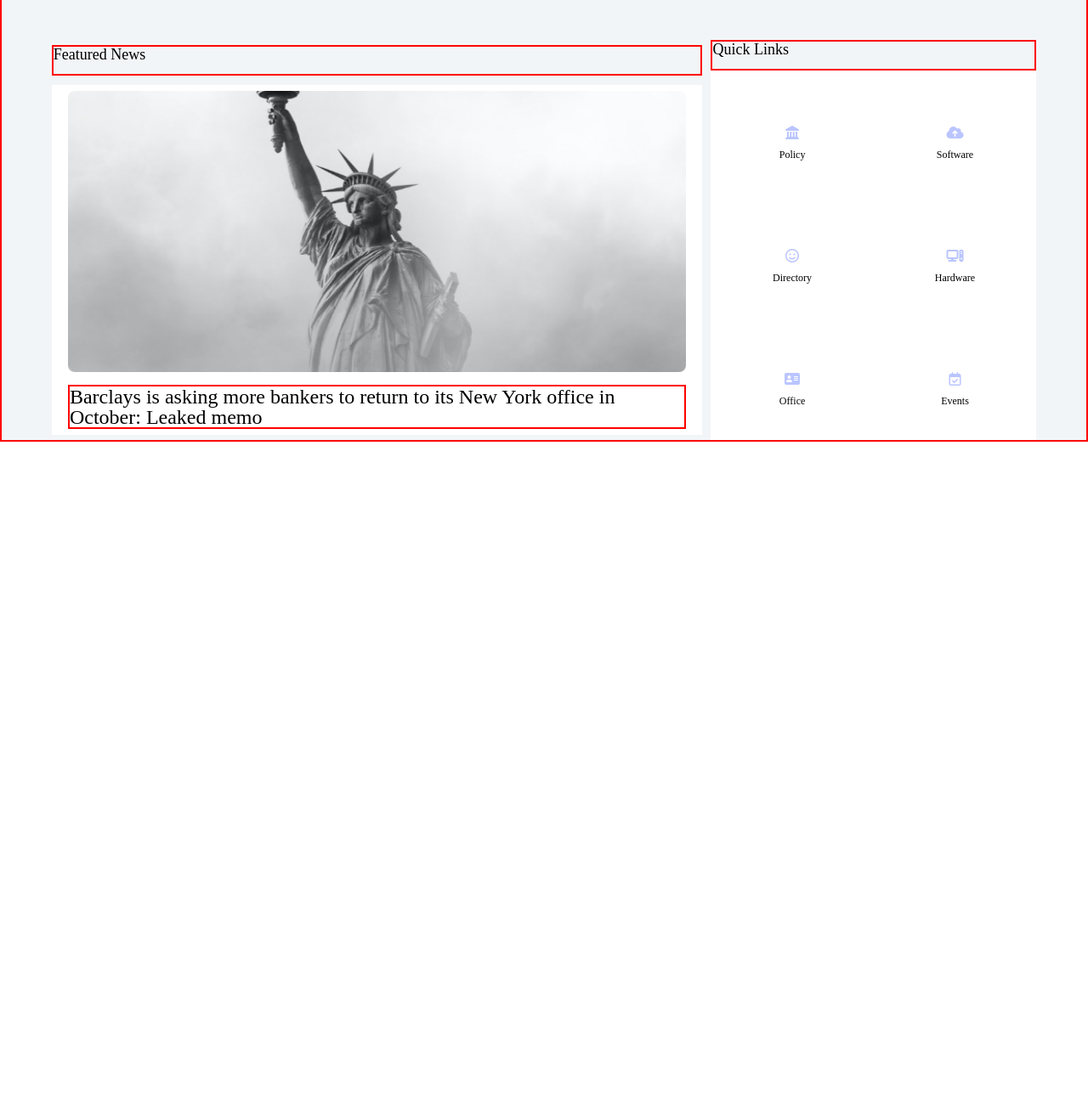
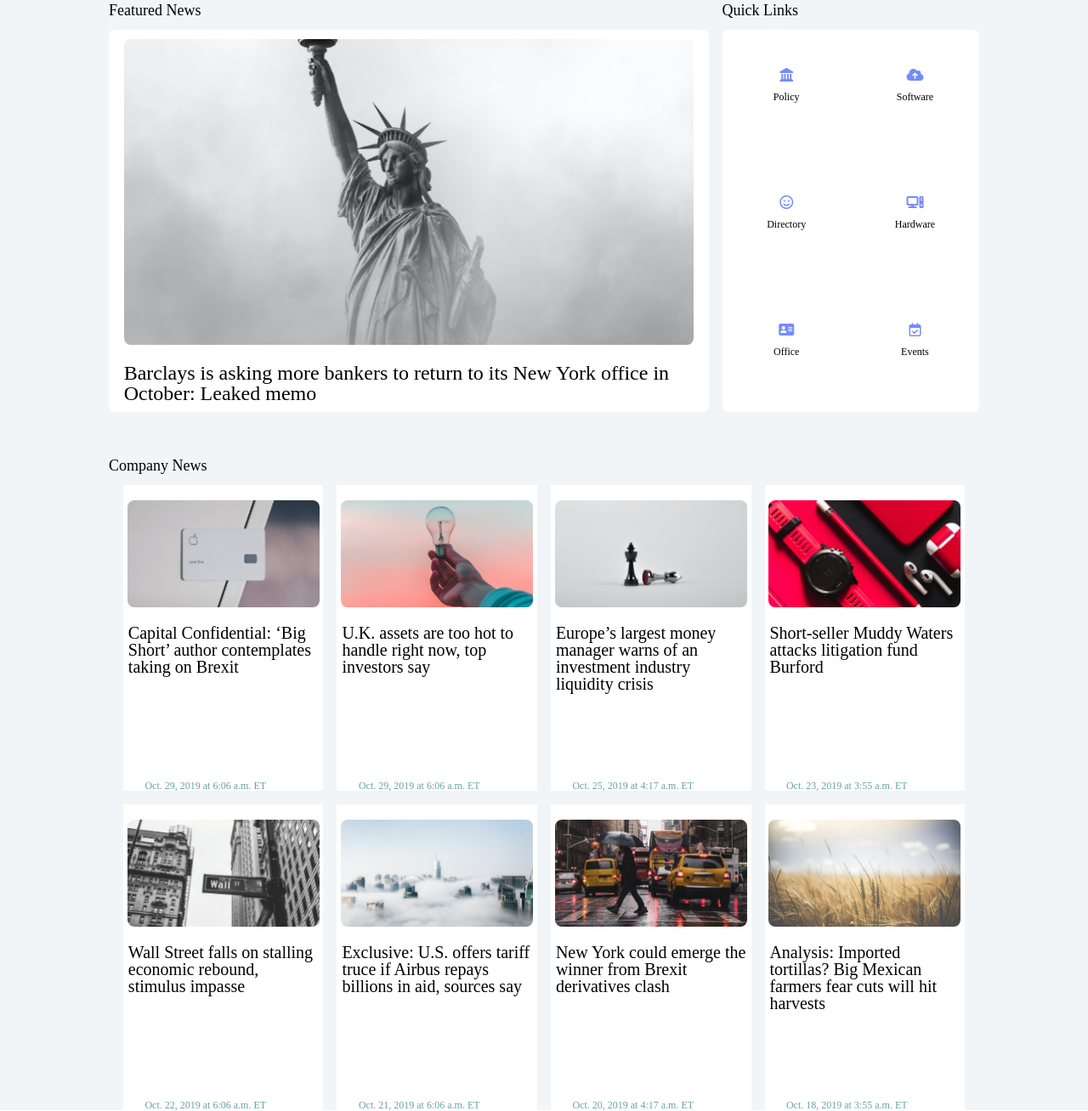
Before and after one commit to DavitMchedlishvili/Davaleba-6, a plain HTML site: page index.html in a window 1280 px wide. Shown: the part 172-1480 px from the top of the page at 85% size. Before the commit the page ends 800 px from the top, so only its background shows below. Drawn offline with Linux system fonts and the light colour scheme.

Commit message:
added section 2
seaction 2 is container with small news boxes

```diff
--- a/CSS/style.css
+++ b/CSS/style.css
@@ -2,23 +2,20 @@
     max-width: 1366px;
     width: 100%;
     margin: auto;
-    border: 2px solid red;
+    background-color: #F2F5F8;
 }
 
 
 header{
     width: 100%;
-    border: 2px solid red;
+    background-color: white;
     display: flex;
     padding: 30px 40px;
     justify-content: space-between;
     align-items:  center;
 }
 
-nav{
-    border: 2px solid red;
 
-}
 
 
 
@@ -63,12 +60,12 @@ nav{
 
 .section1{
 
-    background-color: #F2F5F8;
-    width: 100%;
+    width: 80%;
+    margin: 0 auto;
+    padding-top: 78px;
     display: flex;
-    flex-direction: row;
-    gap: 10px;
-    justify-content: center;
+    gap: 16px;
+
 
 
 
@@ -82,16 +79,18 @@ nav{
 
 .section1L{
 
-    width: 60%;
+    width: 70%;
     display: flex;
     flex-direction: column;
-    padding-top: 116px;
-    justify-content: space-around;
+
+}
 
 
 
+.title1{
 
-
+    margin-bottom: 14px;
+    font-size: 18px;
 
 
 }
@@ -101,10 +100,12 @@ nav{
 
 .barcleys{
     background-color: white;
+    height: 450px;
     display: flex;
     flex-direction: column;
     align-items: center;
     justify-content: space-around;
+    border-radius: 8px;
 
 
 
@@ -117,26 +118,19 @@ nav{
 }
 
 .caption1{
-    border: 2px solid red;
+
     width: 95%;
     font-size: 24px;
 
 }
 
-.title1{
-    border: 2px solid red;
-    padding-bottom: 14px;
-    font-size: 18px;
 
-
-}
 
 
 
 .section1R{
     width: 30%;
-    /* background-color: white; */
-    padding-top: 116px;
+
 
 }
 
@@ -144,39 +138,46 @@ nav{
 
 .title2{
     font-size: 18px;
-    padding-bottom: 14px;
-    border: 2px solid red;
-}
+    margin-bottom: 14px;
 
-
-
-
-.quicklinks{
-    width: 100%;
-    max-height: 471px;
-    background-color: white;
-    display: flex;
-    flex-wrap: wrap;
 
 
 }
 
 
 
+.quicklinks{
+
+    display: flex;
+    flex-direction: column;
+    flex-wrap: wrap;
+    flex-direction: row;
+    align-items: center;
+    background-color: white;
+    border-radius: 8px;
+
+}
+
+
+
+
 .icon{
 
 
-    color: #BAC5FF;
-    padding-top: 50px;
+    color: #758BFD;
+    padding-top: 30px;
     padding-bottom: 12px;
+
+
 
 }
 
 
 
 .box{
+
     width: 50%;
-    height: 145px;
+    height: 150px;
     padding-top: 15px;
     text-align: center;
 
@@ -186,3 +187,73 @@ nav{
 .boxtext{
     font-size: 12px;
 }
+
+
+
+
+.section2{
+    width: 80%;
+    margin: 0 auto;
+    padding-top: 54px;
+    display: flex;
+    flex-direction: column;
+
+
+
+}
+
+
+
+.title3{
+    font-size: 18px;
+    margin-bottom: 14px;
+}
+
+
+.smallnews{
+    width: 100%;
+    display: flex;
+    flex-wrap: wrap;
+    gap: 16px;
+
+    justify-content: center;
+
+}
+
+
+.newsbox{
+    background-color: white;
+    height: 360px;
+    width: 23%;
+    display: flex;
+    flex-direction: column;
+    padding-top: 18px;
+    align-items: center;
+
+
+}
+
+
+.newspic{
+    width: 96%;
+
+}
+
+
+.caption2{
+
+    width: 95%;
+    margin-top: 20px;
+    font-size:  20px;
+    height: 368px;
+}
+
+
+
+.newstext{
+   margin-top: 44px;
+   margin-right: 42px;
+   color: #69A3A2;
+   font-size: 12px;
+
+}
--- a/index.html
+++ b/index.html
@@ -99,14 +99,7 @@
 
 
 
-
-
-
-            </div>
-
-
-
-
+             </div>
 
 
 
@@ -115,6 +108,55 @@
 
 
 
+
+
+</section>
+
+<section class="section2">
+    <H2 class="title3">Company News</H2>
+
+    <div class="smallnews">
+        <figure class="newsbox">
+            <img class="newspic" src="Image/NB1.png" alt="photo">
+            <figcaption class="caption2" >Capital Confidential: ‘Big Short’ author contemplates taking on Brexit</figcaption>
+            <p class="newstext">Oct. 29, 2019 at 6:06 a.m. ET </p>
+        </figure>
+        <figure class="newsbox">
+            <img class="newspic" src="Image/NB2.png" alt="photo">
+            <figcaption class="caption2" >U.K. assets are too hot to handle right now, top investors say</figcaption>
+            <p class="newstext">Oct. 29, 2019 at 6:06 a.m. ET </p>
+        </figure>
+        <figure class="newsbox">
+            <img class="newspic" src="Image/NB3.png" alt="photo">
+            <figcaption class="caption2" >Europe’s largest money manager warns of an investment industry liquidity crisis</figcaption>
+            <p class="newstext">Oct. 25, 2019 at 4:17 a.m. ET </p>
+        </figure>
+        <figure class="newsbox">
+            <img class="newspic" src="Image/NB4.png" alt="photo">
+            <figcaption class="caption2" >Short-seller Muddy Waters attacks litigation fund Burford</figcaption>
+            <p class="newstext">Oct. 23, 2019 at 3:55 a.m. ET</p>
+        </figure>
+        <figure class="newsbox">
+            <img class="newspic" src="Image/NB5.png" alt="photo">
+            <figcaption class="caption2" >Wall Street falls on stalling economic rebound, stimulus impasse</figcaption>
+            <p class="newstext">Oct. 22, 2019 at 6:06 a.m. ET </p>
+        </figure>
+        <figure class="newsbox">
+            <img class="newspic" src="Image/NB6.png" alt="photo">
+            <figcaption class="caption2" >Exclusive: U.S. offers tariff truce if Airbus repays billions in aid, sources say</figcaption>
+            <p class="newstext">Oct. 21, 2019 at 6:06 a.m. ET </p>
+        </figure>
+        <figure class="newsbox">
+            <img class="newspic" src="Image/NB7.png" alt="photo">
+            <figcaption class="caption2" >New York could emerge the winner from Brexit derivatives clash</figcaption>
+            <p class="newstext">Oct. 20, 2019 at 4:17 a.m. ET </p>
+        </figure>
+        <figure class="newsbox">
+            <img class="newspic" src="Image/NB8.png" alt="photo">
+            <figcaption class="caption2" >Analysis: Imported tortillas? Big Mexican farmers fear cuts will hit harvests</figcaption>
+            <p class="newstext">Oct. 18, 2019 at 3:55 a.m. ET </p>
+        </figure>
+    </div>
 
 
 
```
Also changed, not shown: Image/NB1.png (added), Image/NB2.png (added), Image/NB3.png (added), Image/NB4.png (added), Image/NB5.png (added), Image/NB6.png (added), Image/NB7.png (added), Image/NB8.png (added).
